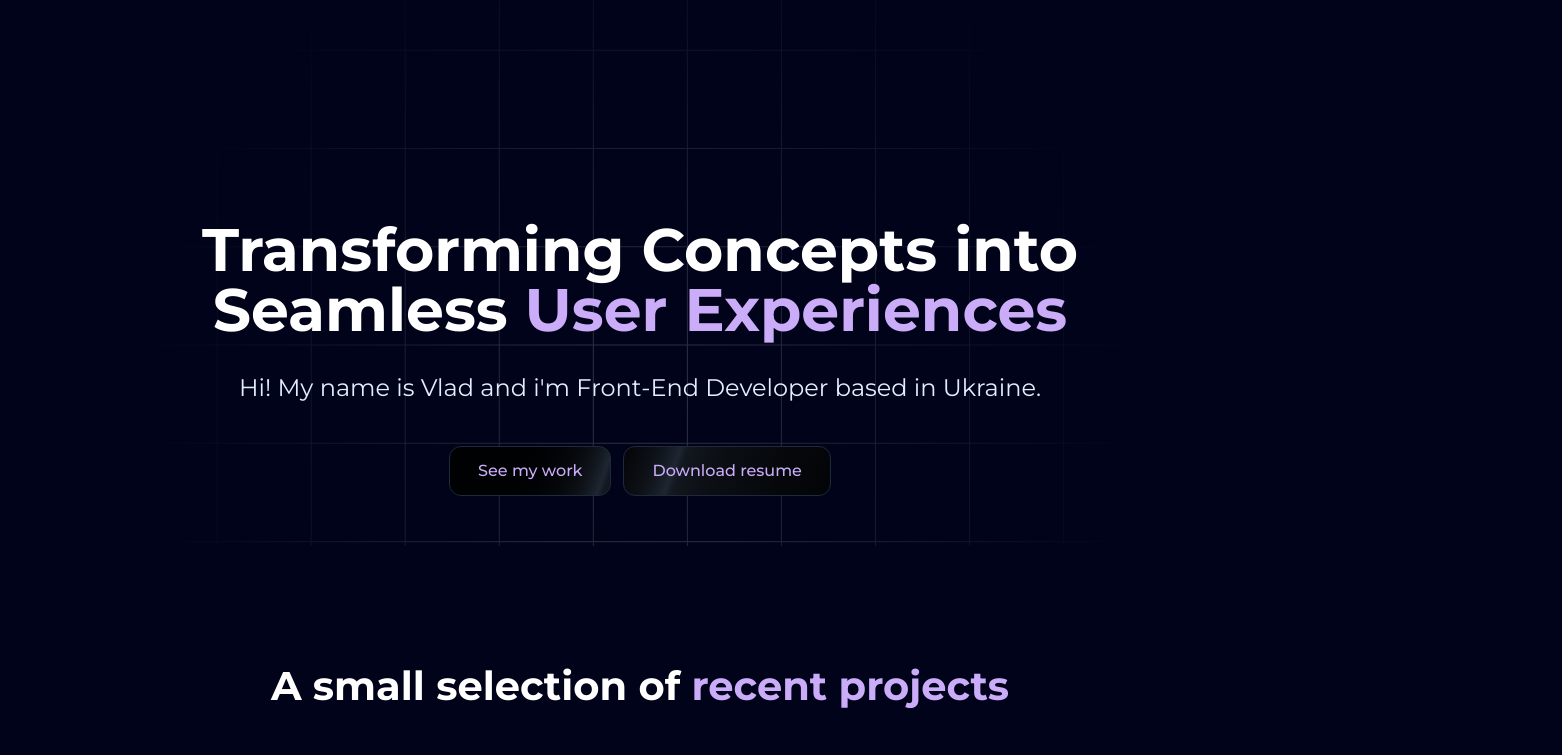
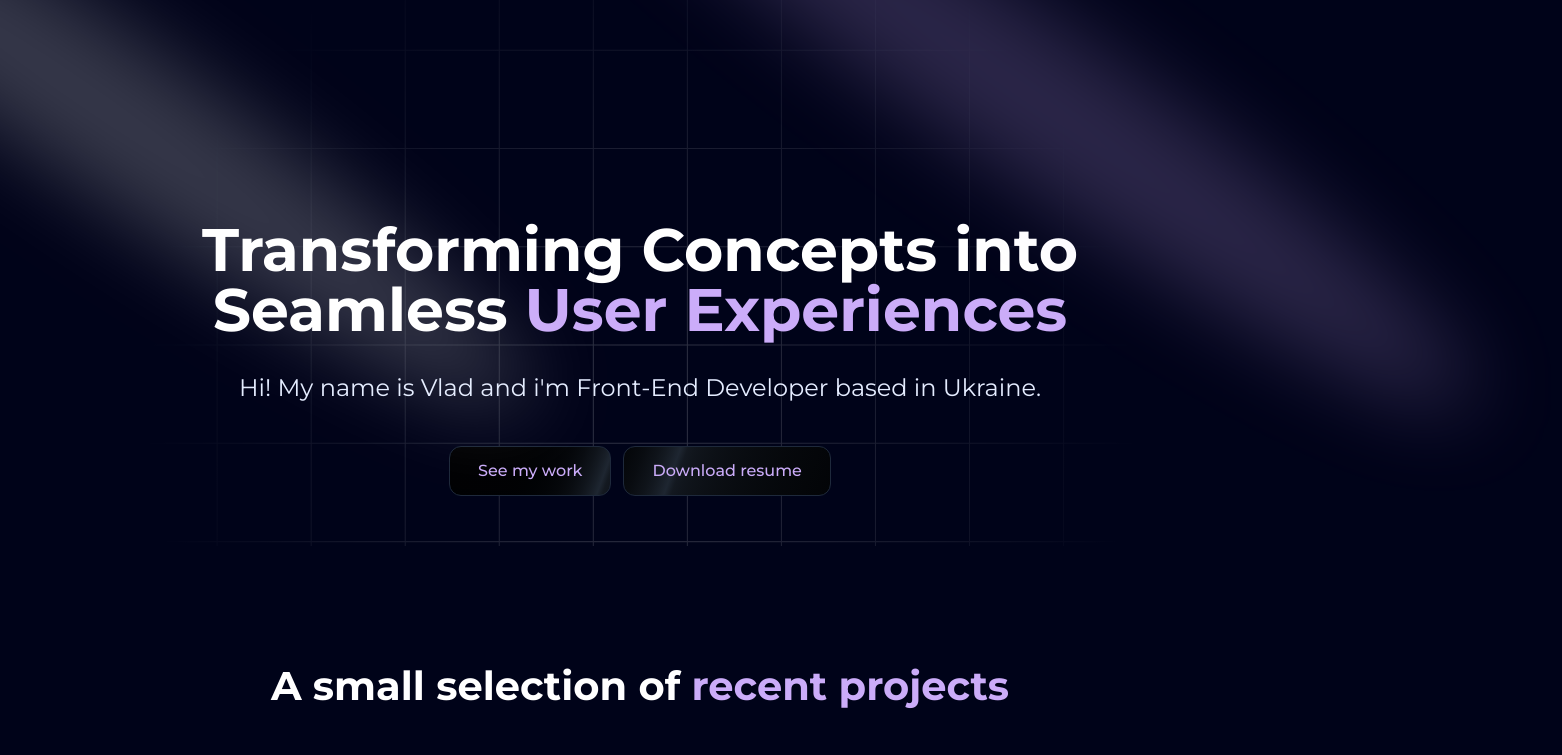
Before and after one commit to h4ze-07/Portfolio, a React (Vite) app: page / in a window 1280 px wide. Shown: the top 755 px of the page, 1562 px wide, since content can reach past the window. Built offline with nearby package versions, Linux system fonts and the light colour scheme.

Commit message:
fix: fixing img's in projects feat: added spotlight

```diff
--- a/src/App.tsx
+++ b/src/App.tsx
@@ -7,7 +7,7 @@
 function App() {
 
   return (
-    <div>
+    <main>
       <NavBar />
       <About />
       <Projects />
@@ -16,7 +16,7 @@
         <Contact />
         <Footer />
       </div>
-    </div>
+    </main>
   )
 }
 
--- a/src/components/About.tsx
+++ b/src/components/About.tsx
@@ -1,9 +1,14 @@
+import { Spotlight } from "./ui/Spotlight"
 
 
 const About = () => {
   return (
     <section className="relative" id="about">
         <article className="absolute h-full w-full z-[-1] customBg"/>
+
+        <Spotlight className="left-20" />
+        <Spotlight className="hidden md:block left-[20%] top-10" fill="#aba5f8" />
+        <Spotlight className="left-[80%] -top-50" fill="#cbacf9" />
 
 
         <div className="pt-[90px] md:pt-[120px] lg:pt-[220px] pb-[50px]">
--- /dev/null
+++ b/src/components/GridItems.tsx
@@ -0,0 +1,8 @@
+
+const GridItems = () => {
+  return (
+    <div>GridItems</div>
+  )
+}
+
+export default GridItems
--- a/src/components/ProjectCard.tsx
+++ b/src/components/ProjectCard.tsx
@@ -16,7 +16,9 @@
             <CardBody className="h-fit w-fit">
 
                 <CardItem as='a' translateZ="70" className="block w-full mt-5 px-2" href={siteLink} target='_blank'>
-                    <img src={img} alt={title} className="rounded-2xl overflow-hidden w-full object-cover h-[300px]" />
+                    <div className="rounded-2xl overflow-hidden border border-slate-500 h-[250px]">
+                        <img src={img} alt={title} className="w-full h-full object-cover" />
+                    </div>
                 </CardItem>
 
                 <CardItem
--- /dev/null
+++ b/src/components/ui/Spotlight.tsx
@@ -0,0 +1,55 @@
+import { cn } from "../../utils/cn";
+
+type SpotlightProps = {
+  className?: string;
+  fill?: string;
+};
+
+export const Spotlight = ({ className, fill }: SpotlightProps) => {
+  return (
+    <svg
+      className={cn(
+        "animate-spotlight pointer-events-none absolute z-[1]  h-[169%] w-[138%] lg:w-[84%] opacity-0",
+        className
+      )}
+      xmlns="http://www.w3.org/2000/svg"
+      viewBox="0 0 3787 2842"
+      fill="none"
+    >
+      <g filter="url(#filter)">
+        <ellipse
+          cx="1924.71"
+          cy="273.501"
+          rx="1924.71"
+          ry="273.501"
+          transform="matrix(-0.822377 -0.568943 -0.568943 0.822377 3631.88 2291.09)"
+          fill={fill || "white"}
+          fillOpacity="0.21"
+        ></ellipse>
+      </g>
+      <defs>
+        <filter
+          id="filter"
+          x="0.860352"
+          y="0.838989"
+          width="3785.16"
+          height="2840.26"
+          filterUnits="userSpaceOnUse"
+          colorInterpolationFilters="sRGB"
+        >
+          <feFlood floodOpacity="0" result="BackgroundImageFix"></feFlood>
+          <feBlend
+            mode="normal"
+            in="SourceGraphic"
+            in2="BackgroundImageFix"
+            result="shape"
+          ></feBlend>
+          <feGaussianBlur
+            stdDeviation="151"
+            result="effect1_foregroundBlur_1065_8"
+          ></feGaussianBlur>
+        </filter>
+      </defs>
+    </svg>
+  );
+};
--- a/src/constants/index.ts
+++ b/src/constants/index.ts
@@ -7,6 +7,13 @@
 import metaverse from '../assets/metaverse.jpg';
 import hilink from '../assets/hilink.jpg';
 
+
+export const gridItems = [
+    {
+        id: 1,
+
+    }
+];
 
 
 export const projectsInfo = [
```
